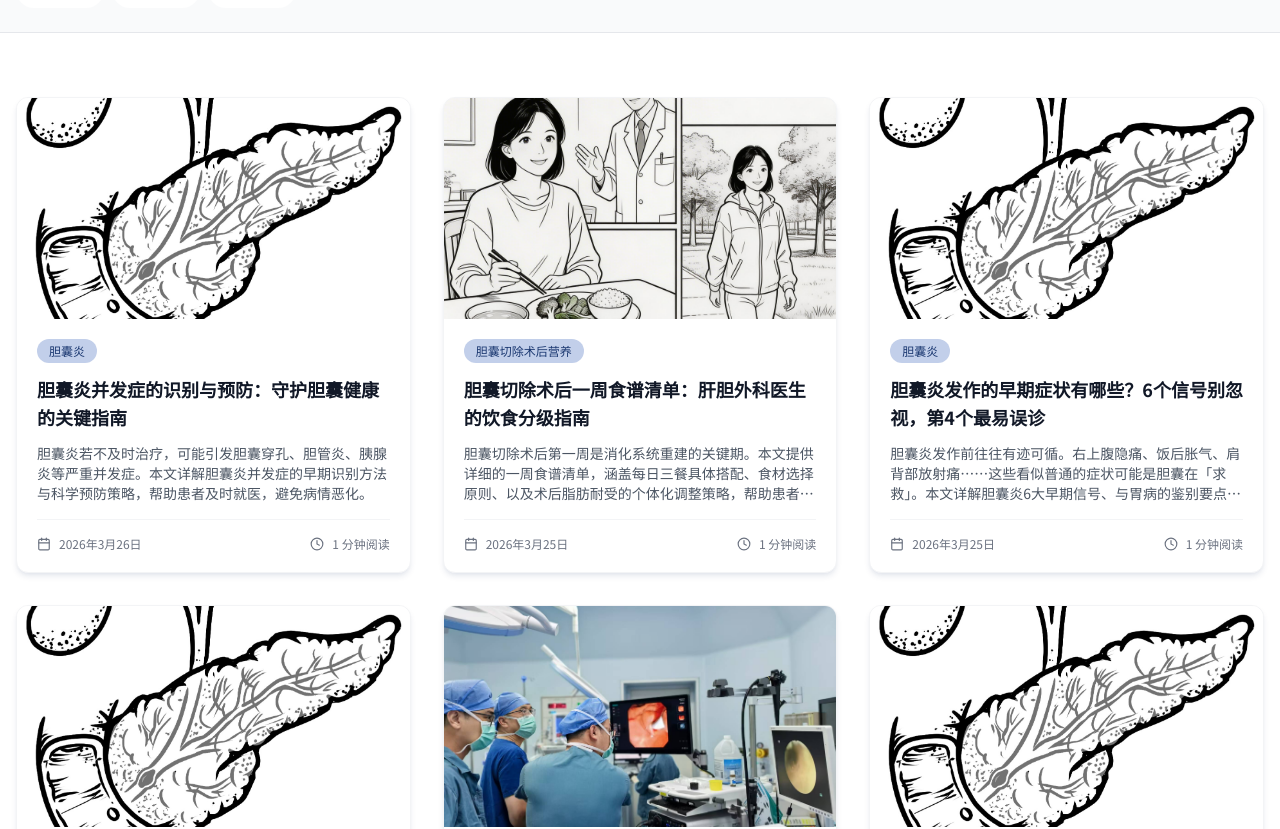
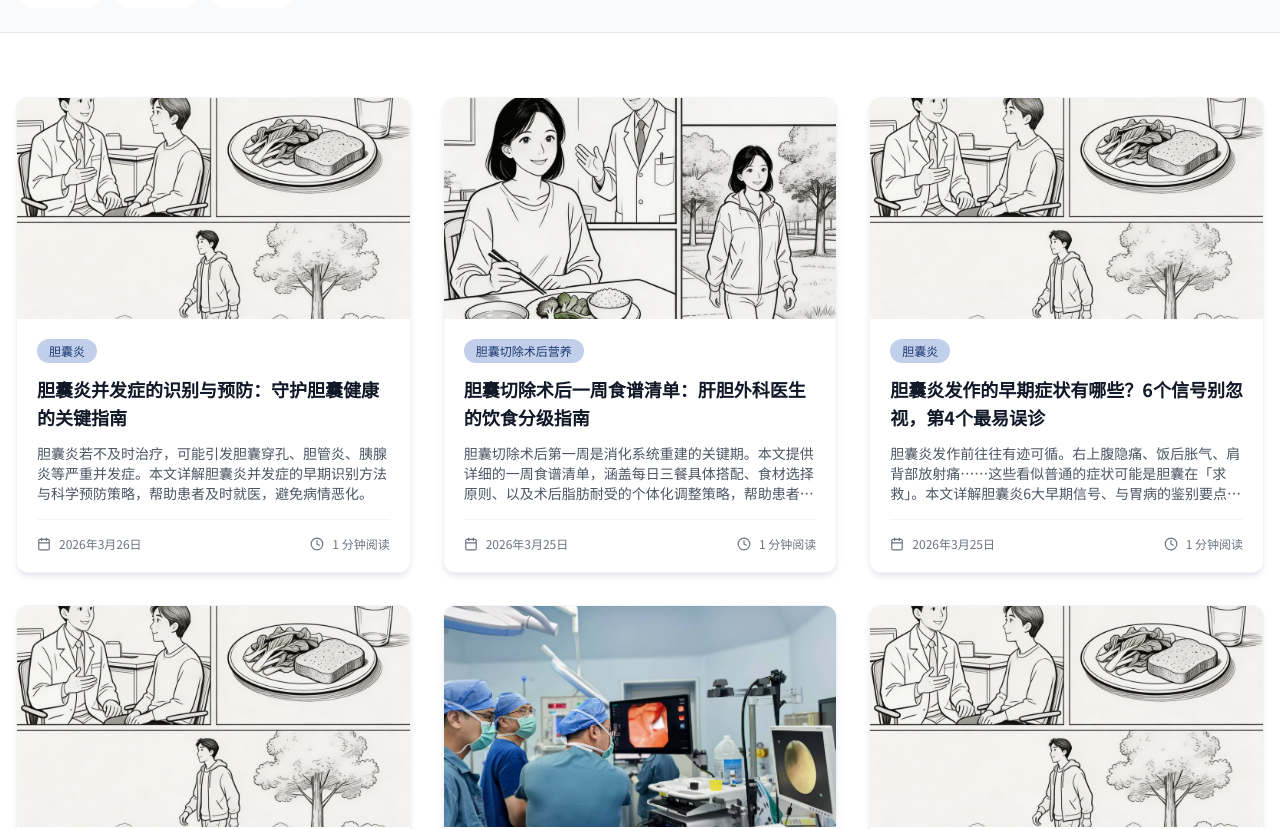
Before and after one commit to jakebo-githit/cursor-site, a React (Vite) app: page /blog in a window 1280 px wide. Shown: the part 1793-2622 px from the top of the page. Built offline with nearby package versions, Linux system fonts and the light colour scheme.

Commit message:
blog: update cover image for 胆囊炎并发症文章

```diff
--- a/scripts/queue.json
+++ b/scripts/queue.json
@@ -8,7 +8,7 @@
       "titleEn": "Recognition and Prevention of Cholecystitis Complications: A Key Guide to Protecting Gallbladder Health",
       "category": "胆囊炎",
       "categoryEn": "Cholecystitis",
-      "imageUrl": "/images/gallstone-prevention.jpg",
+      "imageUrl": "/images/blog/blog-20260326-胆囊炎并发症的识别与预防守护胆囊健康的关键指南-ggwezj.png",
       "excerpt": "胆囊炎若不及时治疗，可能引发胆囊穿孔、胆管炎、胰腺炎等严重并发症。本文详解胆囊炎并发症的早期识别方法与科学预防策略，帮助患者及时就医，避免病情恶化。",
       "excerptEn": "If left untreated, cholecystitis can lead to serious complications such as gallbladder perforation, cholangitis, and pancreatitis. This article explains early recognition methods and scientific prevention strategies to help patients seek timely medical care and avoid disease progression.",
       "seoTitle": "胆囊炎并发症的识别与预防 | 肝胆外科专家详解",
--- a/src/data/blog-posts.ts
+++ b/src/data/blog-posts.ts
@@ -29,7 +29,7 @@ export const blogPosts: BlogPost[] = [
     date: '2026-03-26',
     category: '胆囊炎',
     categoryEn: 'Cholecystitis',
-    imageUrl: '/images/gallstone-prevention.jpg',
+    imageUrl: '/images/blog/blog-20260326-胆囊炎并发症的识别与预防守护胆囊健康的关键指南-ggwezj.png',
     author: 'AskDrLiu.com'
   },
   {
@@ -57,7 +57,7 @@ export const blogPosts: BlogPost[] = [
     date: '2026-03-25',
     category: '胆囊炎',
     categoryEn: 'Cholecystitis',
-    imageUrl: '/images/gallstone-prevention.jpg',
+    imageUrl: '/images/blog/blog-20260326-胆囊炎并发症的识别与预防守护胆囊健康的关键指南-ggwezj.png',
     author: 'AskDrLiu.com'
   },
   {
@@ -69,7 +69,7 @@ export const blogPosts: BlogPost[] = [
     date: '2026-03-23',
     category: '胆囊结石',
     categoryEn: 'Gallstones',
-    imageUrl: '/images/gallstone-prevention.jpg',
+    imageUrl: '/images/blog/blog-20260326-胆囊炎并发症的识别与预防守护胆囊健康的关键指南-ggwezj.png',
     author: '刘波主任'
   },
   {
@@ -98,7 +98,7 @@ export const blogPosts: BlogPost[] = [
     date: '2026-03-20',
     category: '胆囊炎',
     categoryEn: 'Cholecystitis',
-    imageUrl: '/images/gallstone-prevention.jpg',
+    imageUrl: '/images/blog/blog-20260326-胆囊炎并发症的识别与预防守护胆囊健康的关键指南-ggwezj.png',
     author: 'AskDrLiu.com'
   },
   {
@@ -112,7 +112,7 @@ export const blogPosts: BlogPost[] = [
     date: '2026-03-19',
     category: '胆囊炎',
     categoryEn: 'Cholecystitis',
-    imageUrl: '/images/gallstone-prevention.jpg',
+    imageUrl: '/images/blog/blog-20260326-胆囊炎并发症的识别与预防守护胆囊健康的关键指南-ggwezj.png',
     author: 'AskDrLiu.com'
   },
 
@@ -353,7 +353,7 @@ export const blogPosts: BlogPost[] = [
     date: '2025-03-15',
     category: '胆结石预防',
     categoryEn: 'Gallstone Prevention',
-    imageUrl: '/images/gallstone-prevention.jpg',
+    imageUrl: '/images/blog/blog-20260326-胆囊炎并发症的识别与预防守护胆囊健康的关键指南-ggwezj.png',
     author: 'AskDrLiu.com'
   },
   {
```
Also changed, not shown: public/images/blog/blog-20260326-胆囊炎并发症的识别与预防守护胆囊健康的关键指南-ggwezj.png (added), scripts/today_summary.txt.
